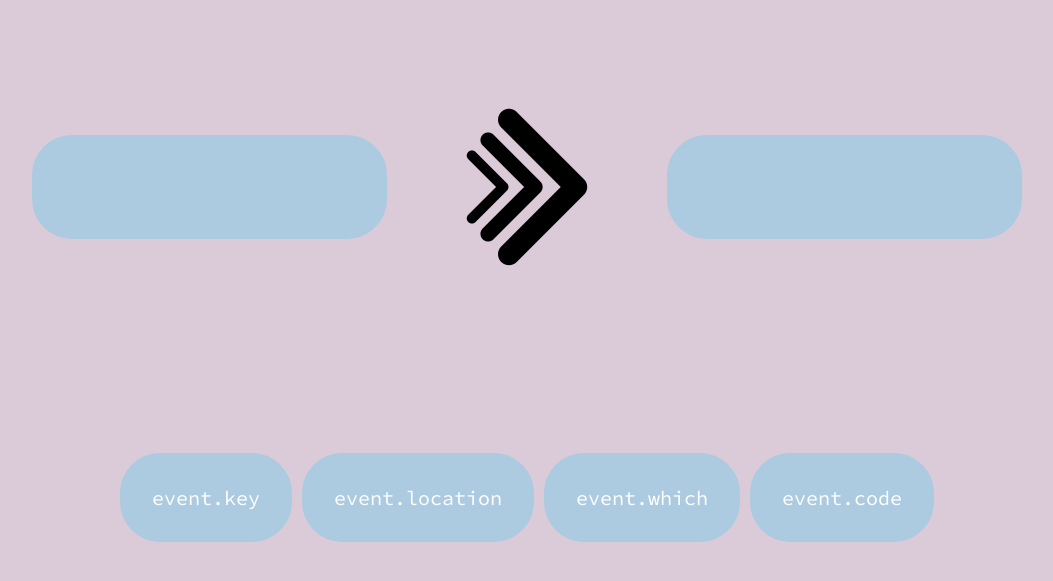
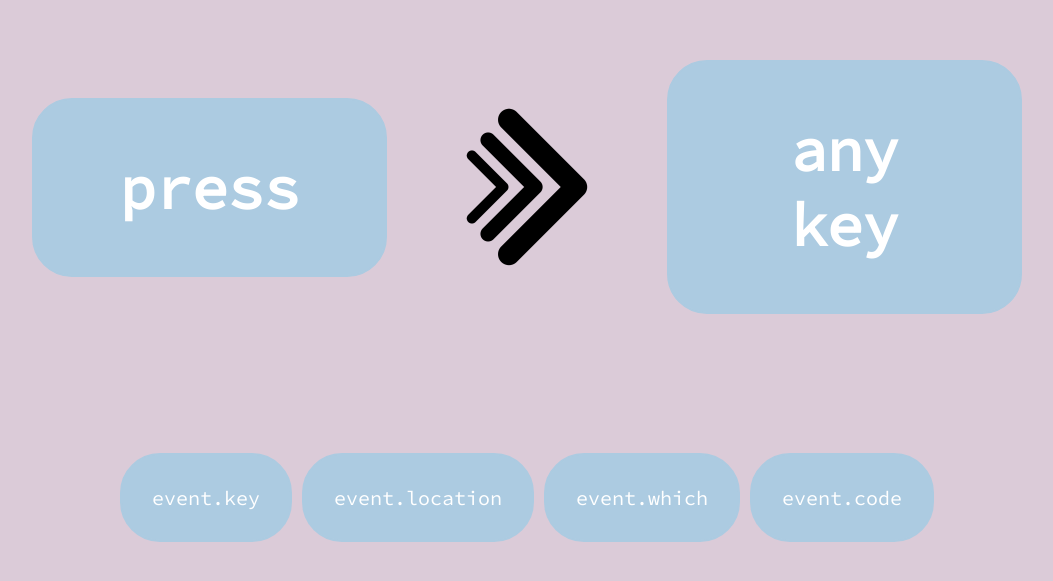
Before and after one commit to elliefiddian/keycode-generator, a plain HTML site: page index.html in a window 1280 px wide. Shown: the part 213-794 px from the top of the page, without its empty margins (113-1166 px from the left). Drawn offline with Linux system fonts and the light colour scheme.

Commit message:
finaldraft

```diff
--- a/index.html
+++ b/index.html
@@ -10,18 +10,18 @@
         <div class= "container">
             <div class= "key">
             <h1 id ="pressed key"></h1>
-            <h2>  </h2>
+            <h2> press </h2>
             </div>
                 <div class= "arrow"><img src="./arrow.png" width = "200vh" height = "200vh" alt= "arrow img"></div>
                     <div class= "keycode">
                     <h1 id = "keycode"></h1>
-                    <h2>  </h2>
+                    <h2> any key </h2>
         </div>
 
         <div id ="wrapper">
             <div class="box">
             <p>event.key</p>
-            <h3 id="eventKey"></h3>
+            <h3 id ="eventKey"></h3>
             </div>
 
             <div class="box">
```
